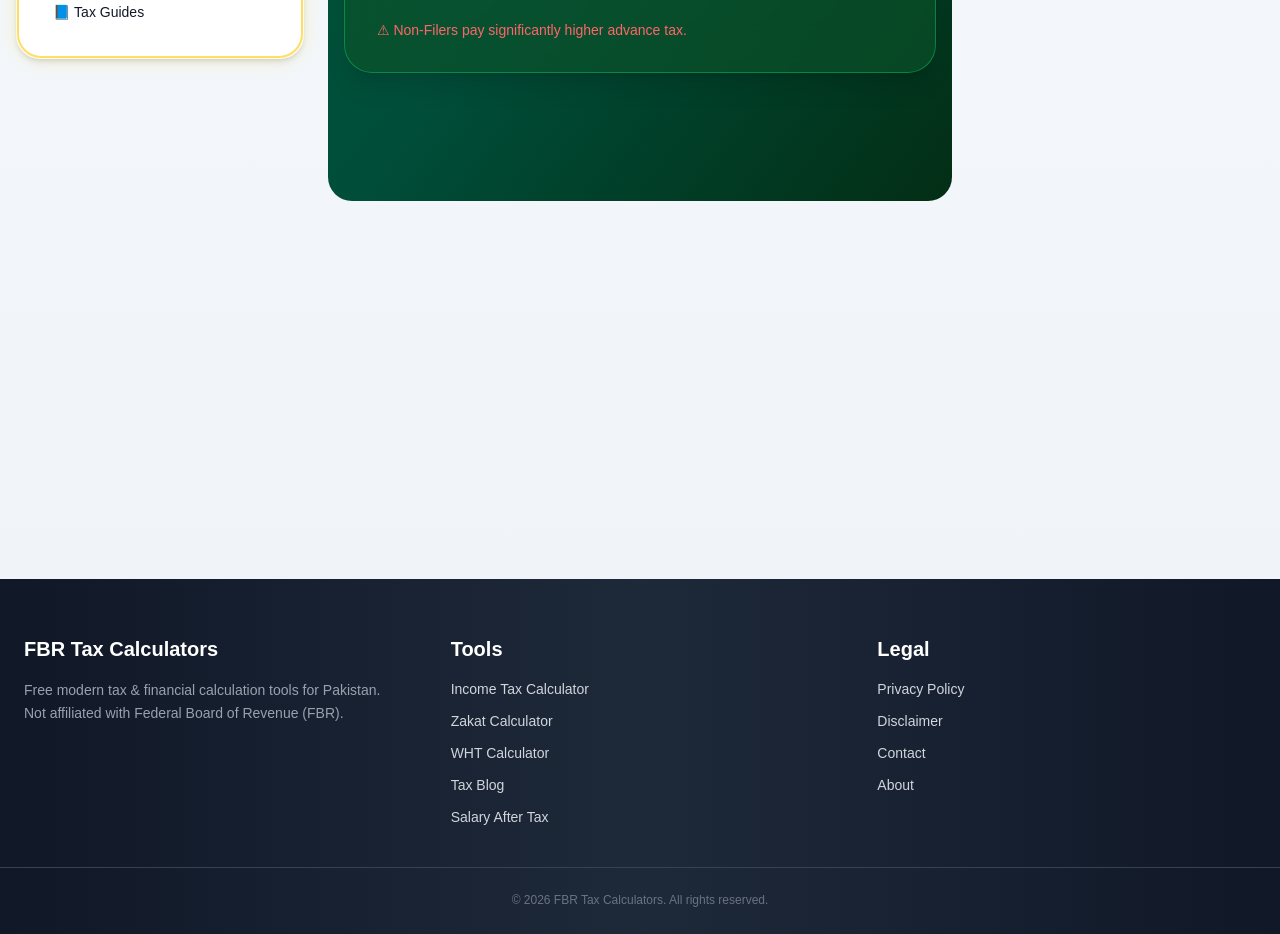
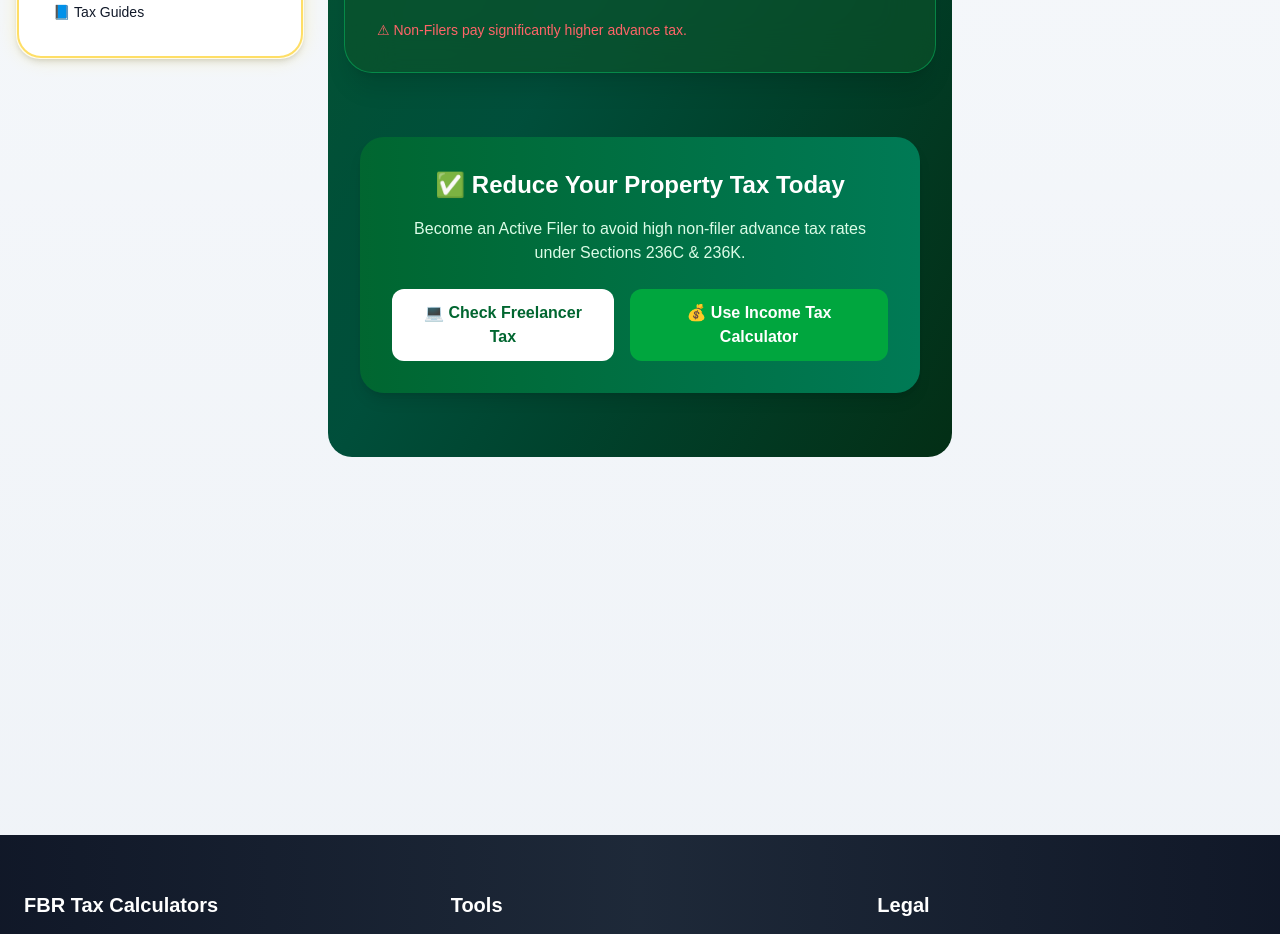
Before and after one commit to muhammadobaid1986/fbrtaxcalculators, a Next.js app: page /property-advance-tax-calculator-pakistan in a window 1280 px wide. Shown: the part 820-1754 px from the top of the page. Built offline with nearby package versions, Linux system fonts and the light colour scheme.

Commit message:
Added bottom CTA section to Property Advance Tax page

```diff
--- a/app/property-advance-tax-calculator-pakistan/page.tsx
+++ b/app/property-advance-tax-calculator-pakistan/page.tsx
@@ -1,5 +1,5 @@
 import PropertyAdvanceCalculator from "./PropertyAdvanceCalculator";
-
+import Link from "next/link";
 export const metadata = {
   title: "Property Advance Tax Calculator Pakistan 2026-2027 | 236C & 236K Rates",
   description:
@@ -17,6 +17,39 @@ export default function Page() {
         {/* SEO Guide Content */}
       </div>
 
+        <div className="max-w-4xl mx-auto mt-16 px-4">
+  <div className="bg-gradient-to-r from-green-800 to-emerald-700 p-8 rounded-3xl text-center shadow-lg">
+
+    <h3 className="text-2xl font-bold text-white mb-4">
+      ✅ Reduce Your Property Tax Today
+    </h3>
+
+    <p className="text-green-100 mb-6">
+      Become an Active Filer to avoid high non‑filer advance tax rates under Sections 236C & 236K.
+    </p>
+
+    <div className="flex flex-col md:flex-row gap-4 justify-center">
+
+      <Link
+        href="/freelancer-it-tax-calculator-pakistan"
+        className="bg-white text-green-800 px-6 py-3 rounded-xl font-semibold hover:scale-105 transition"
+      >
+        💻 Check Freelancer Tax
+      </Link>
+
+      <Link
+        href="/"
+        className="bg-green-600 text-white px-6 py-3 rounded-xl font-semibold hover:scale-105 transition"
+      >
+        💰 Use Income Tax Calculator
+      </Link>
+
+    </div>
+
+  </div>
+</div>
+
+
     </div>
   );
 }
```
